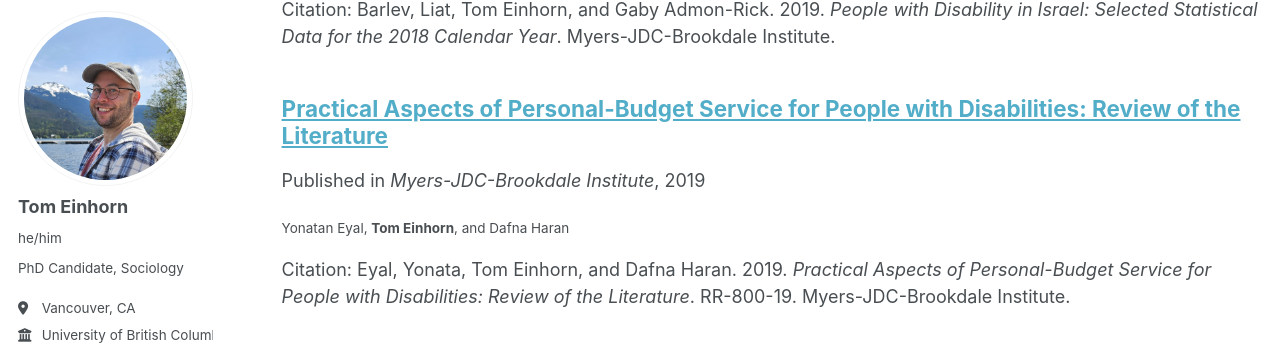
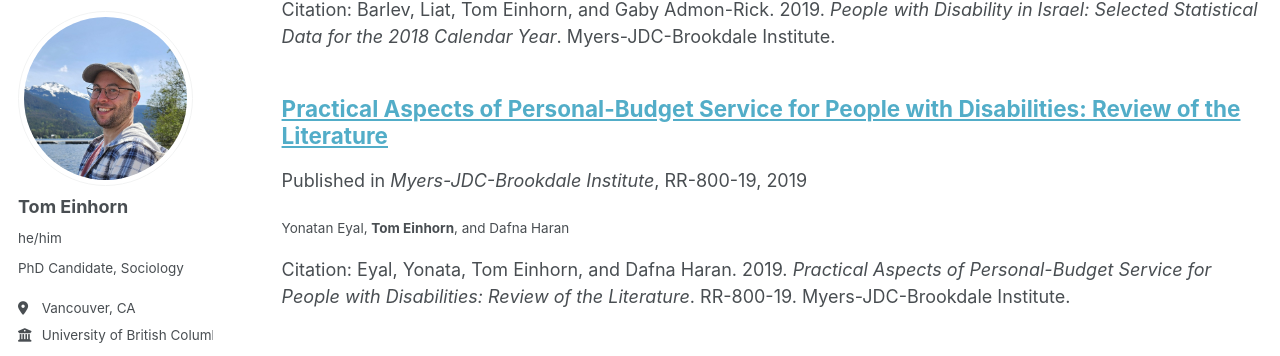
Before and after one commit to TomEinhorn/tomeinhorn.github.io, a Jekyll site: the page built from _pages/publications.html, in a window 1280 px wide and 900 px high, scrolled down 1638 px. Shown: the part 90-446 px from the top of the window. Built offline with Jekyll 4.4.1, drawn with Linux system fonts in a browser that asks for light colours; some web fonts are replaced; a script bundle is joined from its source files by our own code; library files that are not in the unit come from our copies.

Commit message:
Update 2019-brook_III.md

```diff
--- a/_publications/2019-brook_III.md
+++ b/_publications/2019-brook_III.md
@@ -6,7 +6,7 @@ permalink: /publication/2019-brook_III
 authors: 'Yonatan Eyal, <b>Tom Einhorn</b>, and Dafna Haran'
 date: 2019-01-01
 venue: 'Myers-JDC-Brookdale Institute'
-volume:
+volume: 'RR-800-19'
 issue:
 pages:
 paperurl:
```
